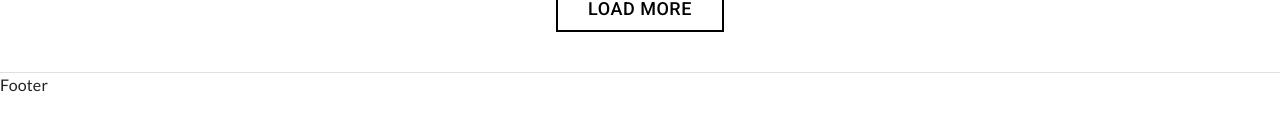
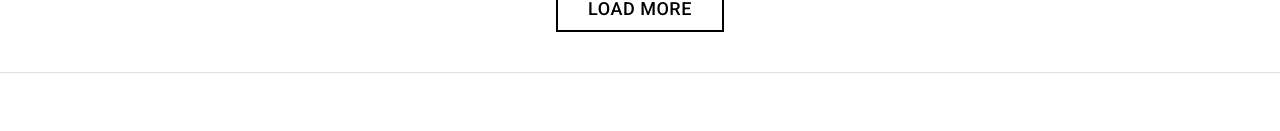
Before and after one commit to Azizkhuja/Exhibition, a React (Create React App) app: page / in a window 1280 px wide. Shown: the part 3440-3571 px from the top of the page. Built offline with nearby package versions, Linux system fonts and the light colour scheme.

Commit message:
APP-04 Wrap footer with container

```diff
--- a/src/components/Home/Footer/Footer.tsx
+++ b/src/components/Home/Footer/Footer.tsx
@@ -1,5 +1,7 @@
+import { Container } from "@mui/material";
+
 const Footer = () => {
-  return <div>Footer</div>;
+  return <Container></Container>;
 };
 
 export default Footer;
```
